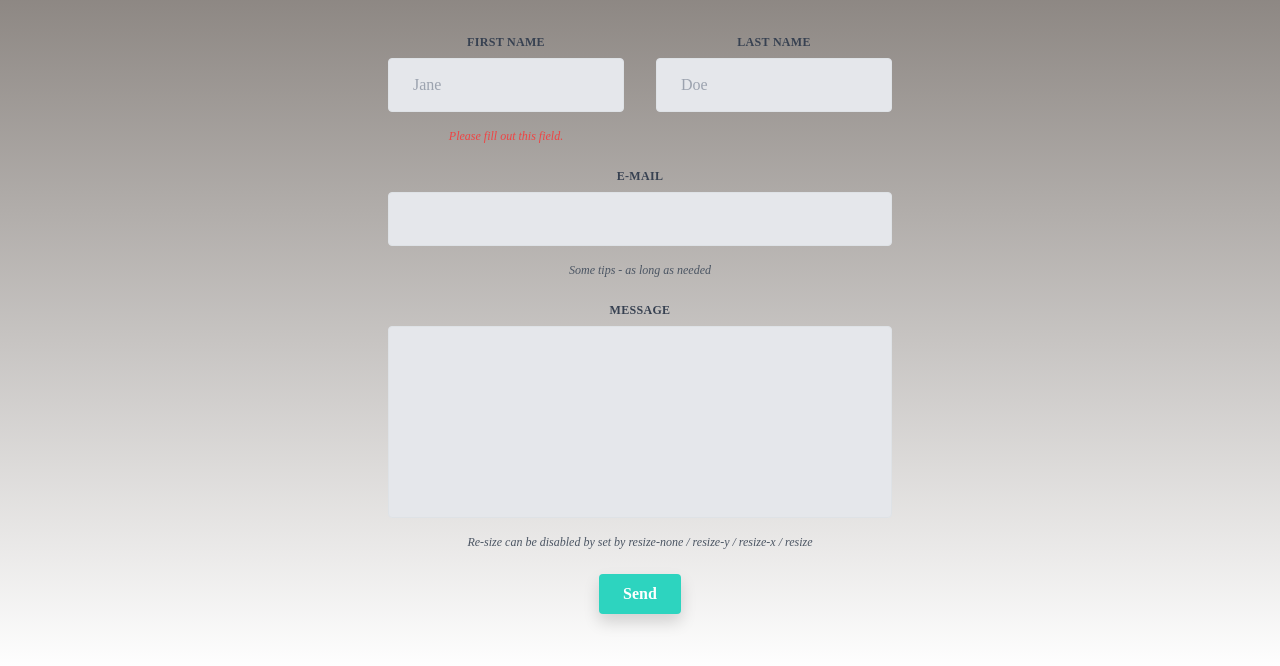
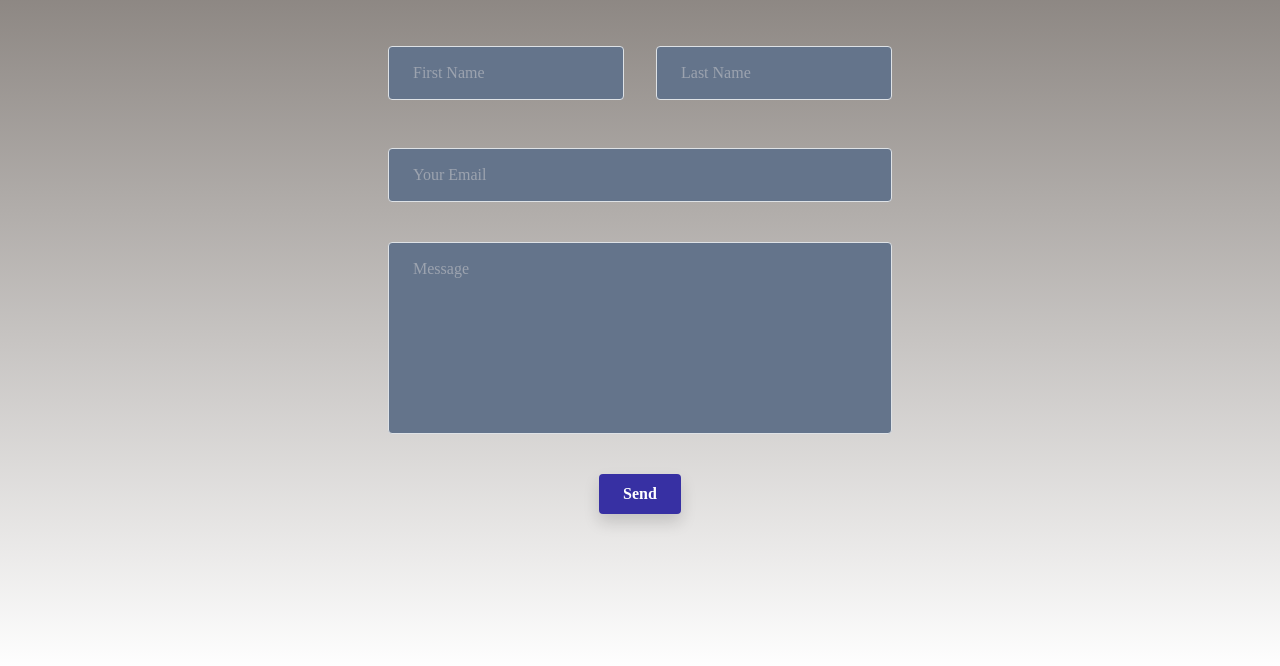
Before and after one commit to TommyAlv/PortfolioV2, a website: page assets/html/contact.html in a window 1280 px wide. Shown: the part 128-794 px from the top of the page. Drawn offline with nearby package versions, Linux system fonts and the light colour scheme; a web font is replaced by a local one.

Commit message:
finalized

```diff
--- a/assets/html/contact.html
+++ b/assets/html/contact.html
@@ -32,47 +32,56 @@
               <h2 class="pt-4 pb-8 text-2xl font-medium text-slate-800 dark:text-stone-200"></h2>
 
               <!-- div -->
-              <form class="w-full max-w-lg mx-auto ">
-                <div class="flex flex-wrap -mx-3 mb-6">
-                  <div class="w-full md:w-1/2 px-3 mb-6 md:mb-0">
-                    <label class="block uppercase tracking-wide text-gray-700 text-xs font-bold mb-2" for="grid-first-name">
-                      First Name
+              <form class="w-full max-w-lg mx-auto">
+                <div class="flex flex-wrap -mx-3 mb-3">
+                  <div class="w-full md:w-1/2 px-3 mb-4 md:mb-0">
+                    <label class="block uppercase tracking-wide text-gray-700 text-xs font-bold mb-2"
+                      for="grid-first-name">
                     </label>
-                    <input class="appearance-none block w-full bg-gray-200 text-gray-700 border border-red-500 rounded py-3 px-4 mb-3 leading-tight focus:outline-none focus:bg-white" id="grid-first-name" type="text" placeholder="Jane">
-                    <p class="text-red-500 text-xs italic">Please fill out this field.</p>
+                    <input
+                      class="appearance-none block w-full bg-slate-500 text-gray-700 border rounded py-3 px-4 mb-0 leading-tight focus:outline-none"
+                      id="grid-first-name" type="text" placeholder="First Name">
+
                   </div>
                   <div class="w-full md:w-1/2 px-3">
-                    <label class="block uppercase tracking-wide text-gray-700 text-xs font-bold mb-2" for="grid-last-name">
-                      Last Name
+                    <label class="block uppercase tracking-wide text-gray-700 text-xs font-bold mb-2"
+                      for="grid-last-name">
                     </label>
-                    <input class="appearance-none block w-full bg-gray-200 text-gray-700 border border-gray-200 rounded py-3 px-4 leading-tight focus:outline-none focus:bg-white focus:border-gray-500" id="grid-last-name" type="text" placeholder="Doe">
+                    <input
+                      class="appearance-none block w-full bg-slate-500 text-gray-700 border border-gray-200 rounded py-3 px-4 leading-tight focus:outline-none focus:bg-white focus:border-gray-500"
+                      id="grid-last-name" type="text" placeholder="Last Name">
                   </div>
                 </div>
-                <div class="flex flex-wrap -mx-3 mb-6">
+                <div class="flex flex-wrap -mx-3 mb-3">
                   <div class="w-full px-3">
-                    <label class="block uppercase tracking-wide text-gray-700 text-xs font-bold mb-2" for="grid-password">
-                      E-mail
+                    <label class="block uppercase tracking-wide text-gray-700 text-xs font-bold mb-2"
+                      for="grid-password">
                     </label>
-                    <input class="appearance-none block w-full bg-gray-200 text-gray-700 border border-gray-200 rounded py-3 px-4 mb-3 leading-tight focus:outline-none focus:bg-white focus:border-gray-500" id="email" type="email">
-                    <p class="text-gray-600 text-xs italic">Some tips - as long as needed</p>
+                    <input
+                      class="appearance-none block w-full bg-slate-500 text-gray-700 border border-gray-200 rounded py-3 px-4 mb-3 leading-tight focus:outline-none focus:bg-white focus:border-gray-500"
+                      id="email" type="email" placeholder="Your Email">
                   </div>
                 </div>
-                <div class="flex flex-wrap -mx-3 mb-6">
+                <div class="flex flex-wrap -mx-3 mb-4">
                   <div class="w-full px-3">
-                    <label class="block uppercase tracking-wide text-gray-700 text-xs font-bold mb-2" for="grid-password">
-                      Message
+                    <label class="block uppercase tracking-wide text-gray-700 text-xs font-bold mb-2"
+                      for="grid-password">
                     </label>
-                    <textarea class=" no-resize appearance-none block w-full bg-gray-200 text-gray-700 border border-gray-200 rounded py-3 px-4 mb-3 leading-tight focus:outline-none focus:bg-white focus:border-gray-500 h-48 resize-none" id="message"></textarea>
-                    <p class="text-gray-600 text-xs italic">Re-size can be disabled by set by resize-none / resize-y / resize-x / resize</p>
+                    <textarea
+                      class=" no-resize appearance-none block w-full bg-slate-500 text-gray-700 border border-gray-200 rounded py-3 px-4 mb-3 leading-tight focus:outline-none focus:bg-white focus:border-gray-500 h-48 resize-none"
+                      id="message" placeholder="Message"></textarea>
+
                   </div>
                 </div>
                 <div class="mx-auto">
                   <div class="mx-auto md:w-1/3">
-                    <button class="shadow bg-teal-400 hover:bg-teal-400 focus:shadow-outline focus:outline-none text-white font-bold py-2 px-4 rounded" type="button">
+                    <button
+                      class="shadow bg-indigo-800 hover:bg-slate-500 focus:shadow-outline focus:outline-none text-white font-bold py-2 px-4 rounded hover:scale-110"
+                      type="button">
                       Send
                     </button>
                   </div>
-                  <div class="md:w-2/3"></div>
+                  <div class="md:w-2/3 mb-24"></div>
                 </div>
               </form>
 
```
Also changed, not shown: assets/html/aboutme.html (+15 -10 lines), assets/CSS/style.css.
